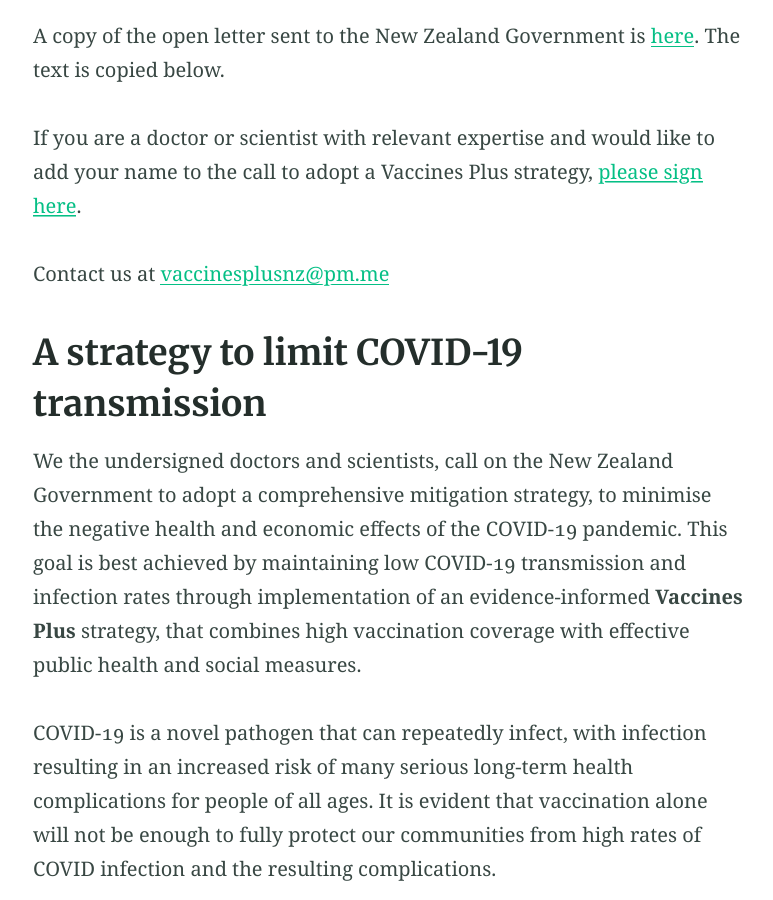
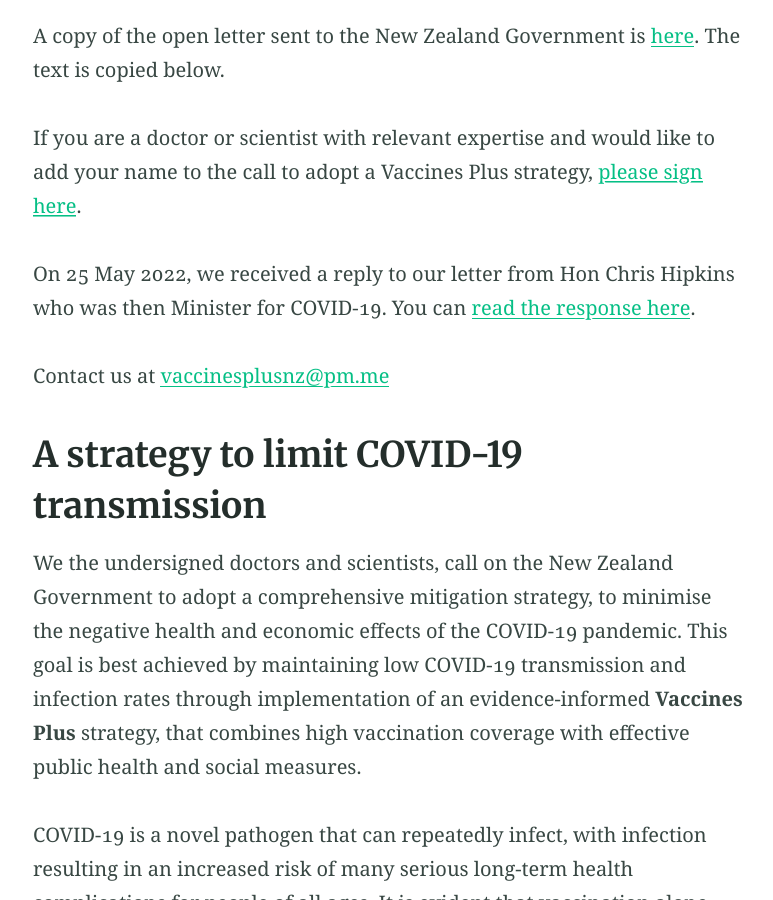
Before and after one commit to utunga/vaccines-plus, a Jekyll site: the page built from index.md, in a window 1280 px wide and 900 px high, scrolled down 426 px. Shown: the whole window, without its empty margins (250-1023 px from the left). Built offline with Jekyll 4.4.1, drawn with Linux system fonts in a browser that asks for light colours.

Commit message:
add response letter

```diff
--- a/index.md
+++ b/index.md
@@ -10,6 +10,8 @@ excerpt: "Vaccines Plus is strategy to mitigate the spread of COVID-19 in Aotear
 A copy of the open letter sent to the New Zealand Government is [here](/assets/pdf/vaccines-plus-nz-open-letter-30-4-22.pdf). The text is copied below.
 
 If you are a doctor or scientist with relevant expertise and would like to add your name to the call to adopt a Vaccines Plus strategy, [please sign here](https://docs.google.com/forms/d/e/1FAIpQLSe0S2vtfdsY0wuBCYz_sFAN-0I-nD_gJGpWfS3c2x3-zDiY4Q/viewform).
+
+On 25 May 2022, we received a reply to our letter from Hon Chris Hipkins who was then Minister for COVID-19. You can [read the response here](/assets/pdf/vaccines-plus-nz-minister-hipkins-reply.pdf).
 
 Contact us at [vaccinesplusnz@pm.me](mailto:vaccinesplusnz@pm.me?subject=Website Enquiry)
 
```
Also changed, not shown: 1 other file.
